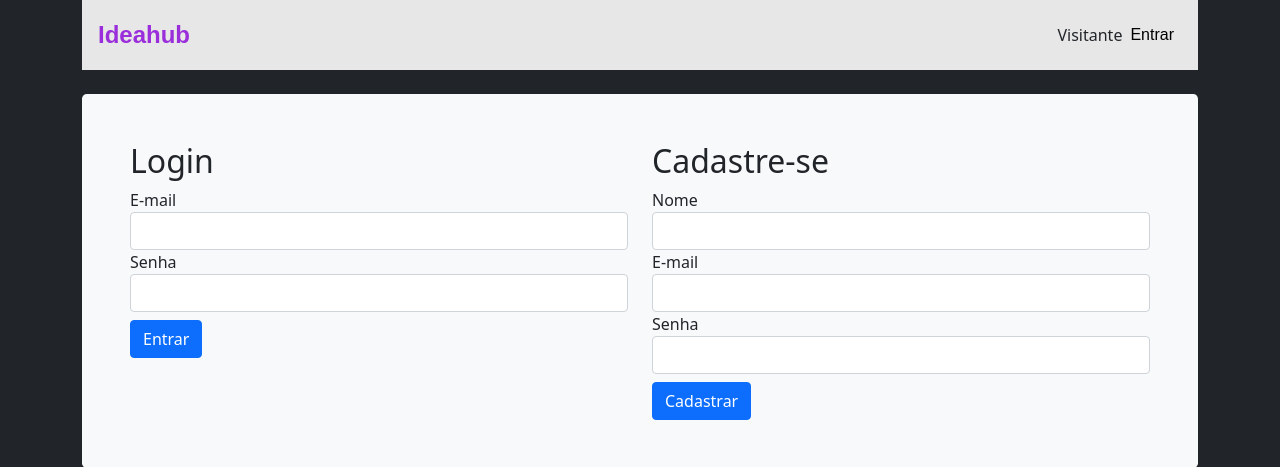
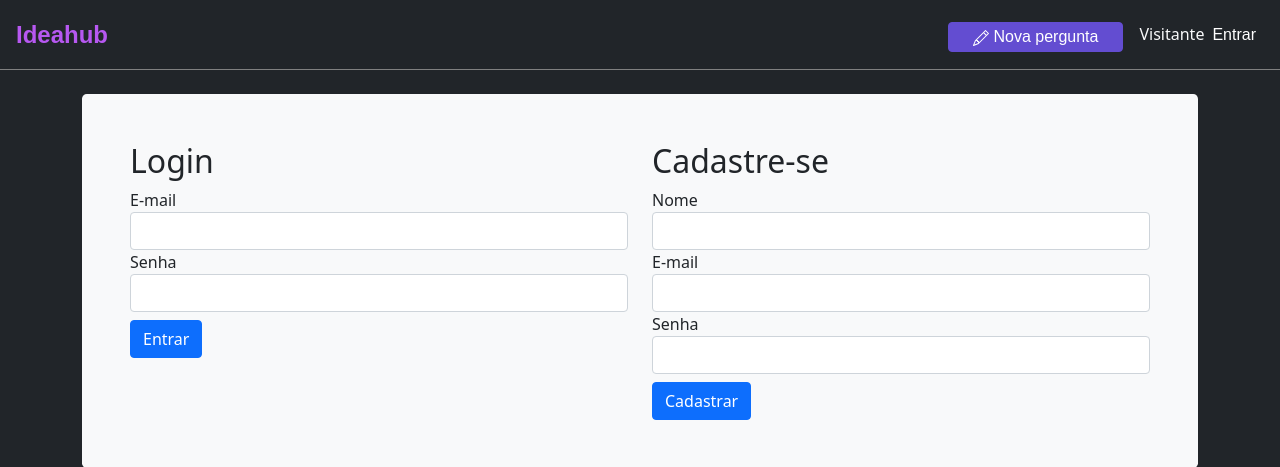
Before and after one commit to LBorgess/ideahub, a PHP site: page /login.php in a window 1280 px wide. Shown: the top 467 px of the page. Run offline with PHP 8.4, Linux system fonts and the light colour scheme.

Commit message:
algumas melhorias

```diff
--- a/includes/css/style.css
+++ b/includes/css/style.css
@@ -1,3 +1,5 @@
+
+
 body, ul {
 	margin: 0px;
 	padding: 0px;
@@ -20,7 +22,15 @@ a:hover {
 #logo {
 	font-size: 1.5rem;
 	font-weight: bold;
-	color: #9a2edb;
+	color: #b758f1;
+}
+
+.nova-pergunta {
+	color: #fff;
+	margin: 0.2rem 1rem;
+	padding: 0.1rem 1.5rem;
+	background-color: #634dd1;
+	border-color: #634dd1;
 }
 
 #header {
@@ -30,7 +40,15 @@ a:hover {
 	display: flex;
 	align-items: center;
 	justify-content: space-between;
-	background: #e7e7e7;
+	border-bottom: 1px solid gray;
+}
+
+.header-link {
+	color: white;
+}
+
+.usuario {
+	margin-bottom: 1px;
 }
 
 #menu {
@@ -57,6 +75,15 @@ a:hover {
 
 .tentando-mais {
 	border: 0;
+}
+
+.pergunta {
+	height: 5rem;
+}
+
+.titulo-pergunta {
+	font-weight: bold;
+	font-size: 20px
 }
 
 .pergunta:hover {
--- a/includes/header.php
+++ b/includes/header.php
@@ -7,8 +7,8 @@ $usuarioLogado = Login::getUsuarioLogado();
 
 // DETALHES DO USUÁRIO
 $usuario = $usuarioLogado ?
-    $usuarioLogado['nome'] . ' <a href="logout.php" class="font-weight-bold ml-4">&nbsp&nbspSair</a>' :
-    '<span>Visitante</span><a href="login.php" class="font-weight-bold ml-4 p-2">Entrar</a>';
+    $usuarioLogado['nome'] . ' <a href="logout.php" class="font-weight-bold ml-4"><span class="header-link">&nbsp&nbspSair</span></a>' :
+    '<span>Visitante</span><a href="login.php" class="font-weight-bold ml-4 p-2"><span class="header-link">Entrar</span></a>';
 
 // CAMPO DE PESQUISA
 
@@ -51,18 +51,25 @@ $pesquisa = $usuarioLogado ?
 
 <body class="bg-dark text-light">
 
-    <div class="container">
+    <!-- <div class="container"> -->
         <header id="header">
             <a id="logo" href="index.php">Ideahub</a>
 
             <?= $pesquisa ?>
 
             <nav id="nav">
+
                 <button aria-label="Abrir menu" id="btn-mobile" aria-haspopup="true" aria-controls="menu" aria-expanded="false">Menu
                     <span id="hamburger"></span>
                 </button>
-                <div class="d-flex justify-content-start text-dark">
-                    <?= $usuario ?>
+                <div class="d-flex justify-content-start">
+                    <a href="cadastrar.php">
+                        <button class="btn btn-info mt-2 nova-pergunta" > <svg xmlns="http://www.w3.org/2000/svg" width="16" height="16" fill="currentColor" class="bi bi-pencil" viewBox="0 0 16 16">
+  <path d="M12.146.146a.5.5 0 0 1 .708 0l3 3a.5.5 0 0 1 0 .708l-10 10a.5.5 0 0 1-.168.11l-5 2a.5.5 0 0 1-.65-.65l2-5a.5.5 0 0 1 .11-.168l10-10zM11.207 2.5 13.5 4.793 14.793 3.5 12.5 1.207zm1.586 3L10.5 3.207 4 9.707V10h.5a.5.5 0 0 1 .5.5v.5h.5a.5.5 0 0 1 .5.5v.5h.293zm-9.761 5.175-.106.106-1.528 3.821 3.821-1.528.106-.106A.5.5 0 0 1 5 12.5V12h-.5a.5.5 0 0 1-.5-.5V11h-.5a.5.5 0 0 1-.468-.325z"/>
+</svg> Nova pergunta</button>
+                    </a>
+                    <span class="usuario"><?= $usuario ?></span>
                 </div>
             </nav>
         </header>
+        <div class="container">
```
Also changed, not shown: includes/listagem-pergunta.php (+1 -7 lines).
